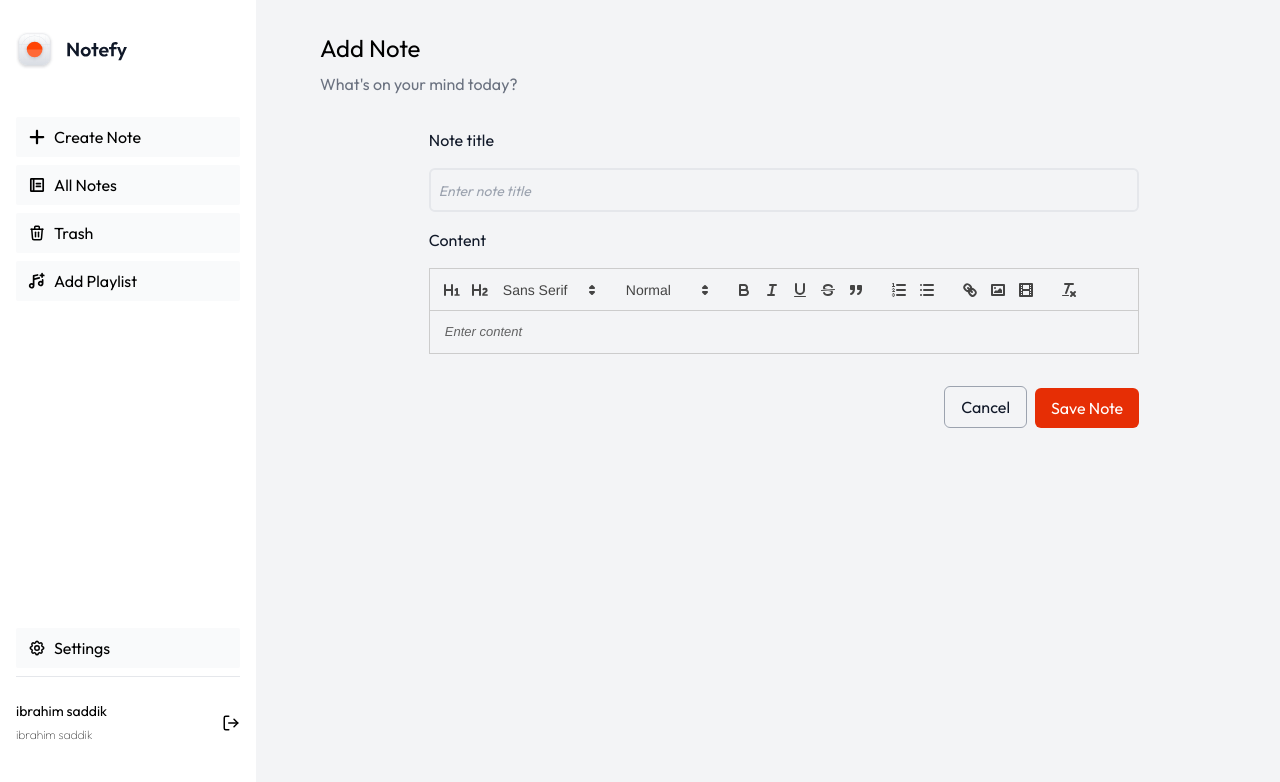
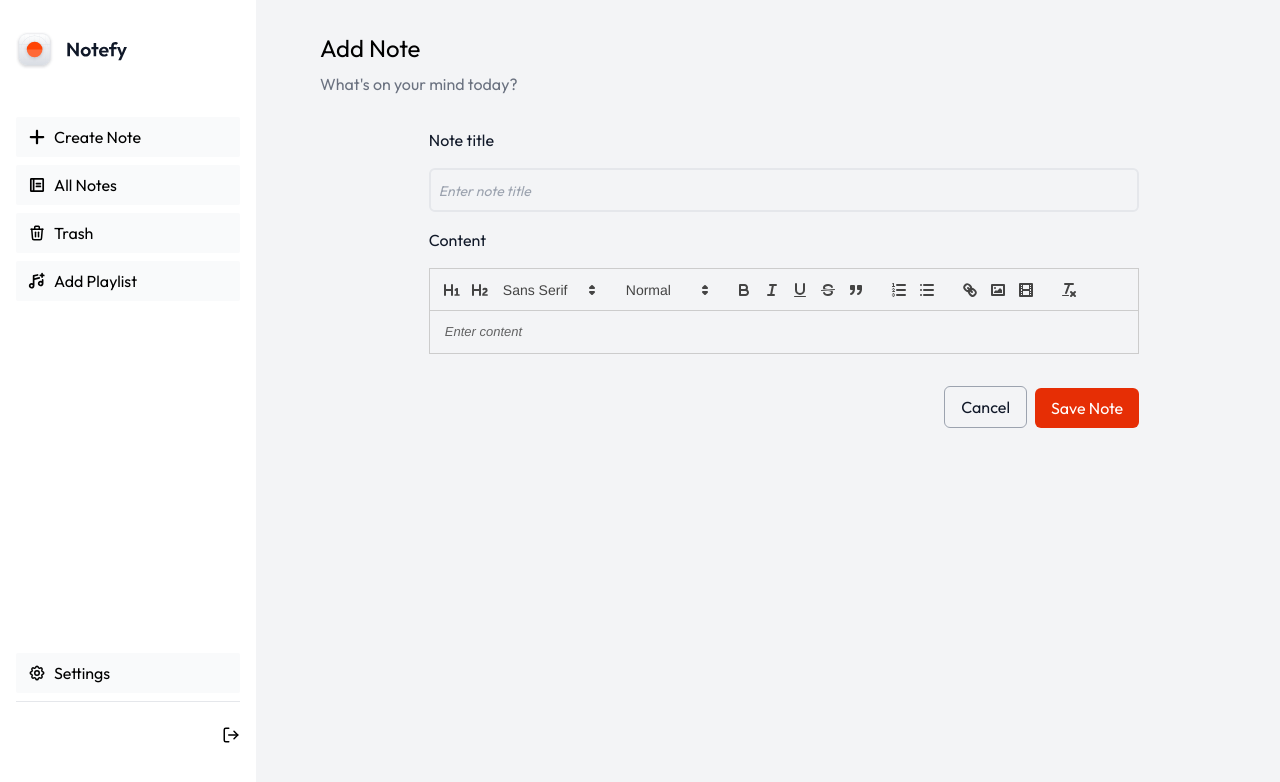
Before and after one commit to theboyce/notefy, a Next.js app: page /notes/addnote in a window 1280 px wide. Shown: the top 782 px of the page. Built offline with nearby package versions, Linux system fonts and the light colour scheme; no server answers.

Commit message:
resolved conflict

```diff
--- a/app/components/navbar.tsx
+++ b/app/components/navbar.tsx
@@ -96,8 +96,10 @@ export default function Navbar() {
         {/* user details with logout */}
         <div className="flex items-center justify-between py-6 border-t">
           <div className="flex flex-col gap-1">
-            <p className="text-[14px] font-regular">ibrahim saddik</p>
-            <p className="text-[12px] font-light">ibrahim saddik</p>
+            <span className="text-[14px] font-regular">
+              {user?.displayName}
+            </span>
+            <span className="text-[12px] font-light">{user?.email}</span>
           </div>
           <button onClick={handleSignOut}>
             <LuLogOut size={18} />
```
